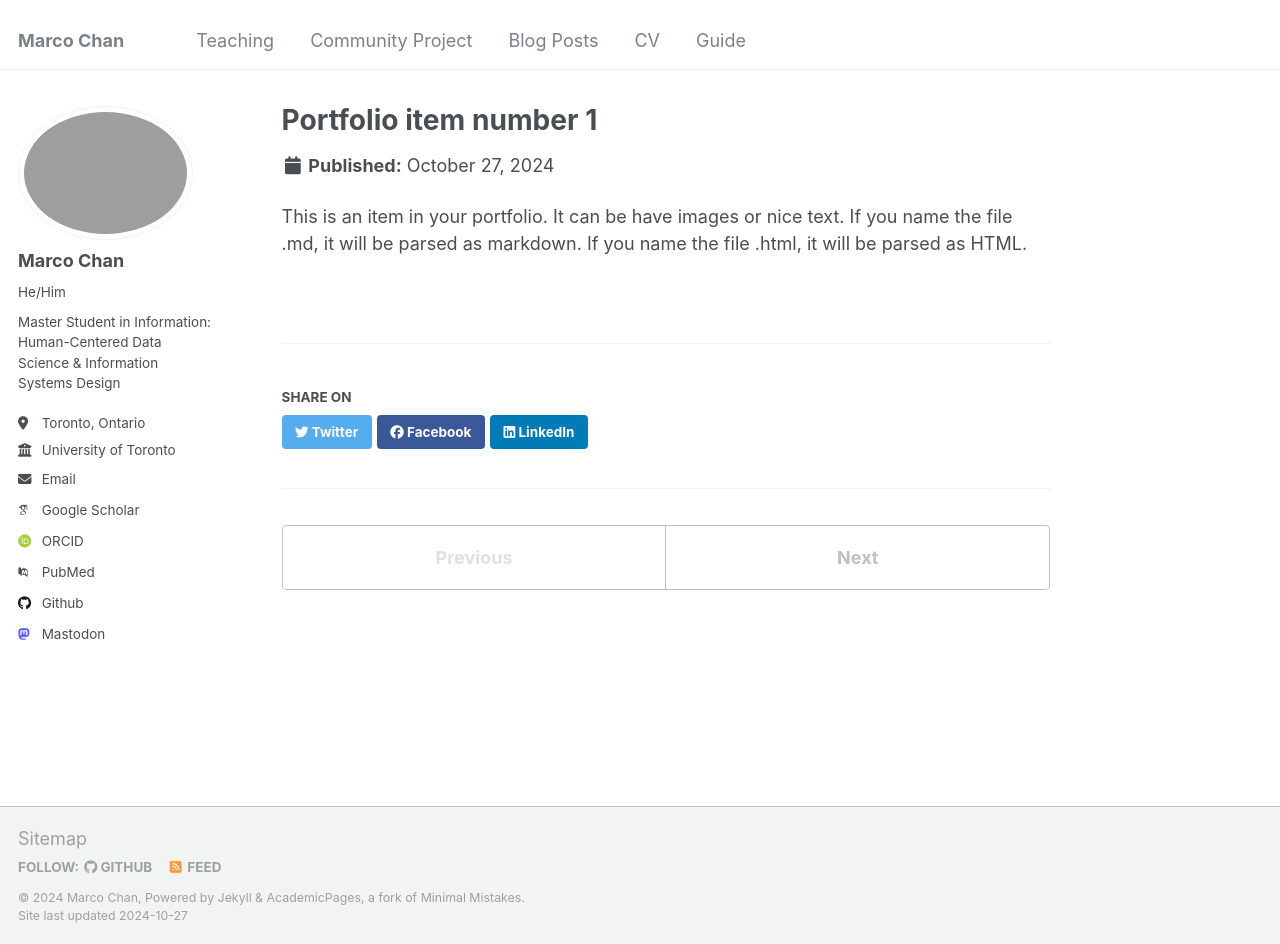
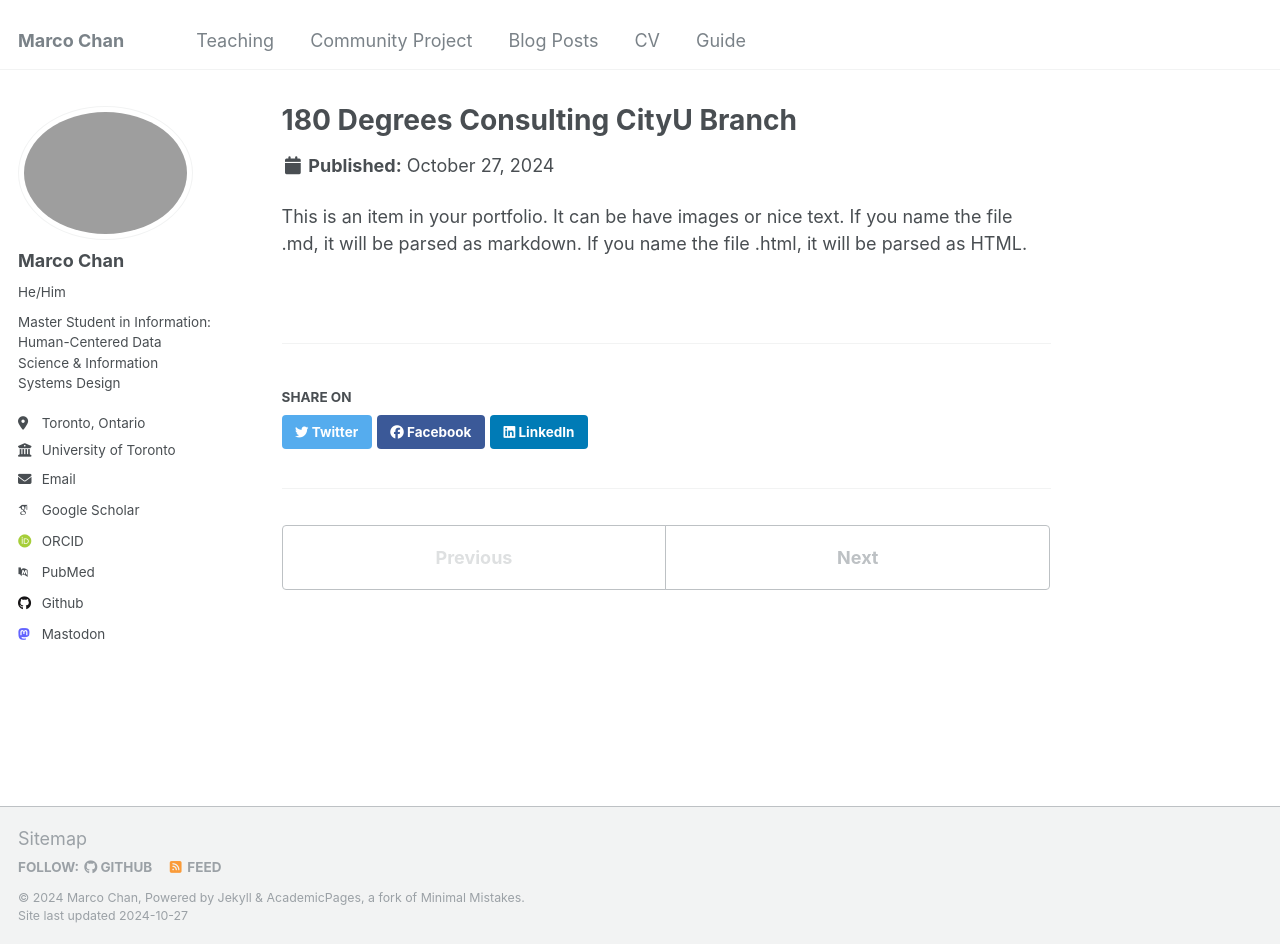
Before and after one commit to Marco-ProspectivePhD/home, a Jekyll site: the page built from _portfolio/portfolio-1.md, in a window 1280 px wide and 944 px high. Built offline with Jekyll 4.4.1, drawn with Linux system fonts in a browser that asks for light colours; some web fonts are replaced.

Commit message:
Update portfolio-1.md

```diff
--- a/_portfolio/portfolio-1.md
+++ b/_portfolio/portfolio-1.md
@@ -1,7 +1,12 @@
 ---
-title: "Portfolio item number 1"
+title: "180 Degrees Consulting CityU Branch"
 excerpt: "Short description of portfolio item number 1<br/><img src='/images/500x300.png'>"
 collection: portfolio
 ---
 
+
+
+
+
+
 This is an item in your portfolio. It can be have images or nice text. If you name the file .md, it will be parsed as markdown. If you name the file .html, it will be parsed as HTML.
```
